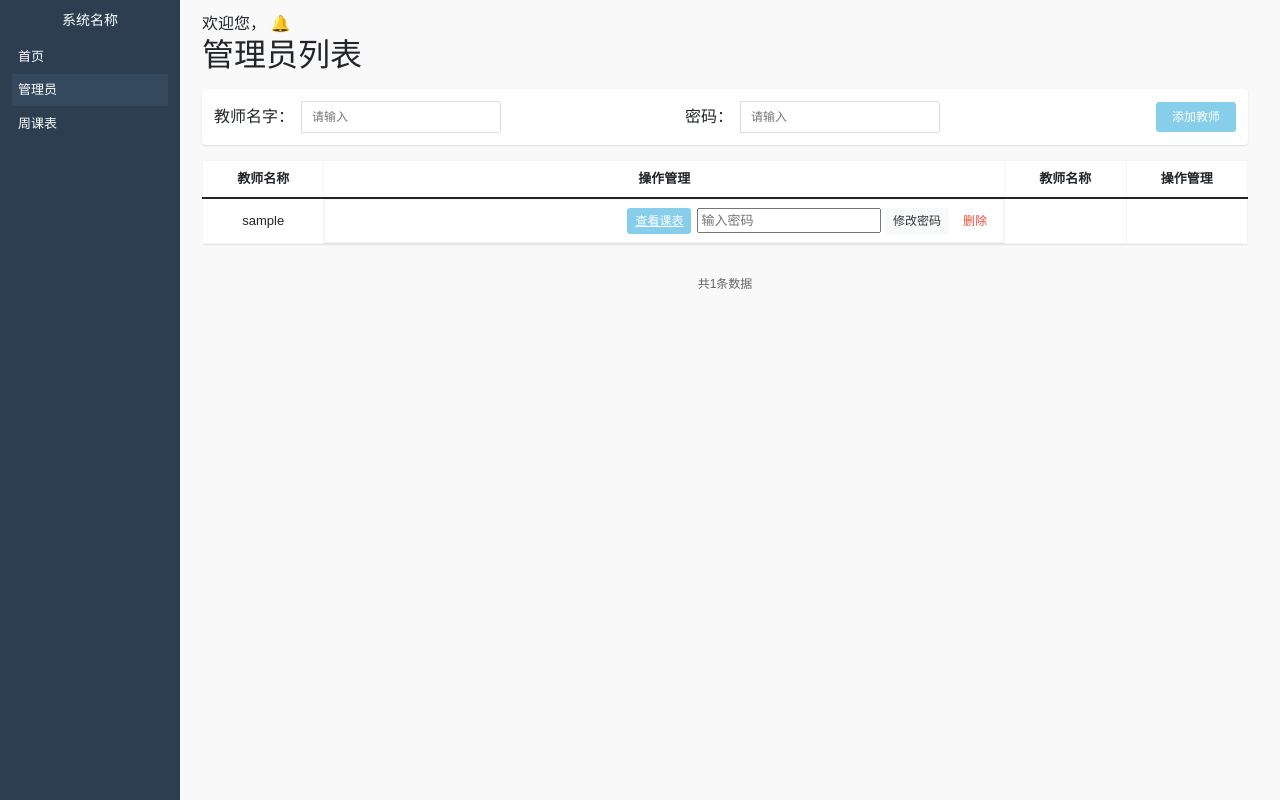
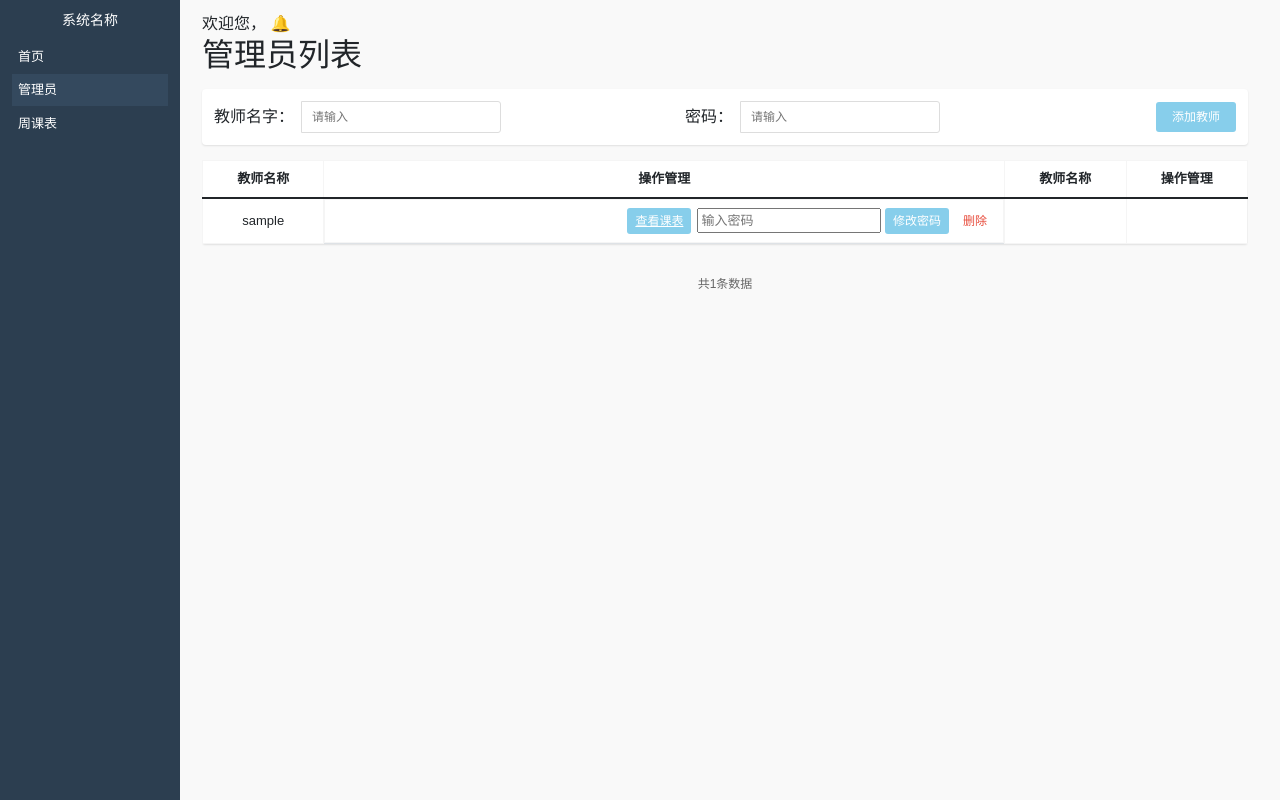
Before and after one commit to zhuanfeng/liyuan_schedule, a Flask app: template templates/admin.html in a window 1280 px wide. Run offline with Flask 3, Linux system fonts and the light colour scheme; the template is opened without the code that fills it: most values are stand-ins (such as "Sample title", 1, 10 or a date in 2020).

Commit message:
修改按钮颜色

```diff
--- a/static/css/admin.css
+++ b/static/css/admin.css
@@ -112,8 +112,8 @@
 }
 
 .edit-btn {
-    background: #f8f9fa;
-    color: #333;
+    background: #87CEEB;
+    color: white;
 }
 
 .delete-btn {
```
